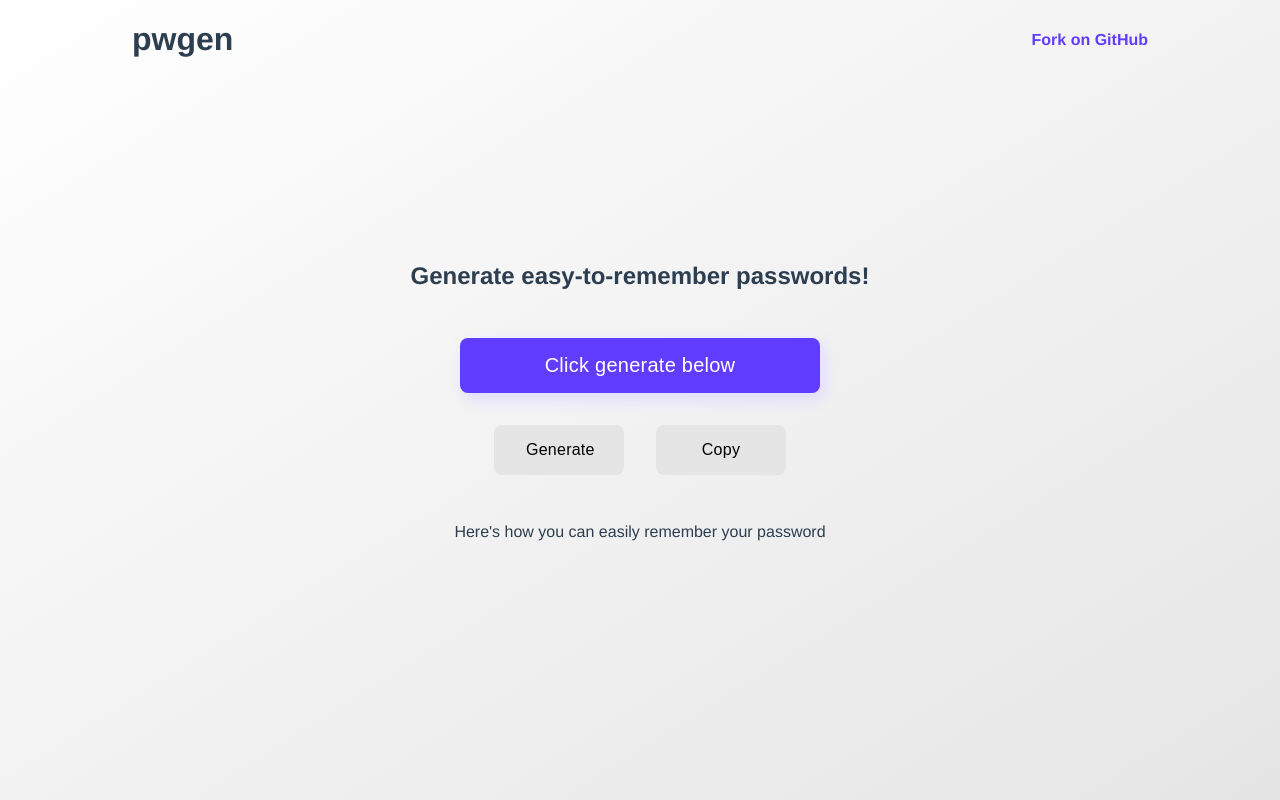
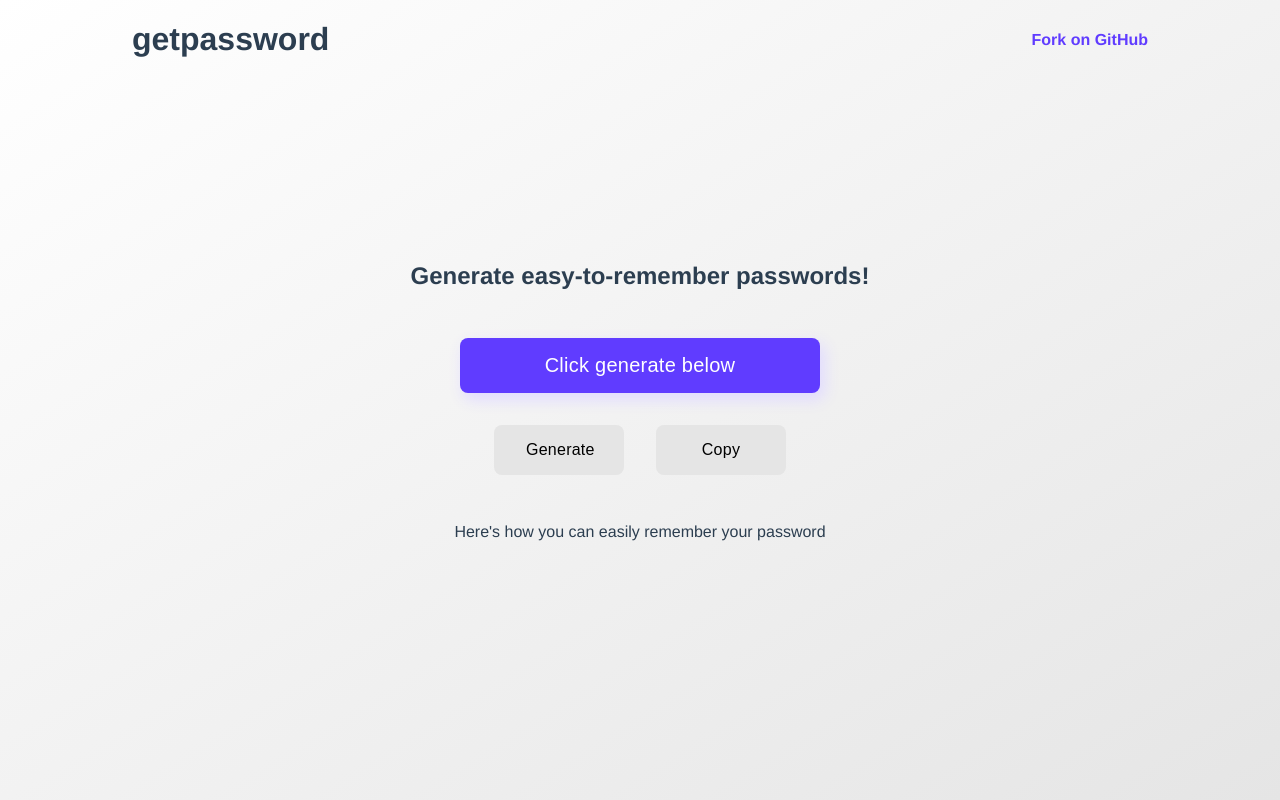
Before and after one commit to sadmansh/pwgen, a Vue app: page / in a window 1280 px wide. Built offline with nearby package versions, Linux system fonts and the light colour scheme; no server answers.

Commit message:
Change header title

```diff
--- a/src/components/Header.vue
+++ b/src/components/Header.vue
@@ -1,6 +1,6 @@
 <template>
 	<header>
-		<h1>pwgen</h1>
+		<h1>getpassword</h1>
 		<a href="https://github.com/sadmansh/pwgen" target="+_blank">Fork on GitHub</a>
 	</header>
 </template>
```
